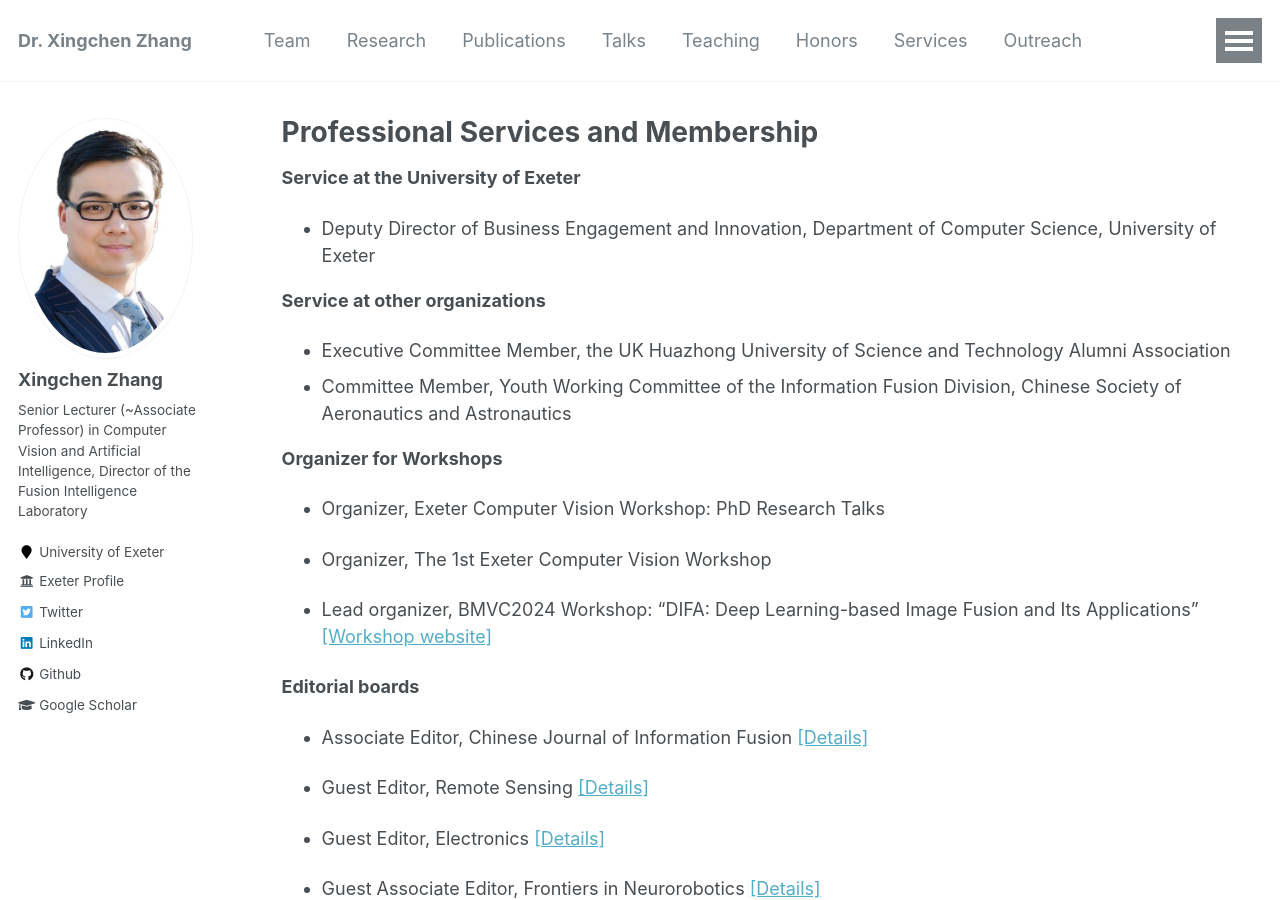
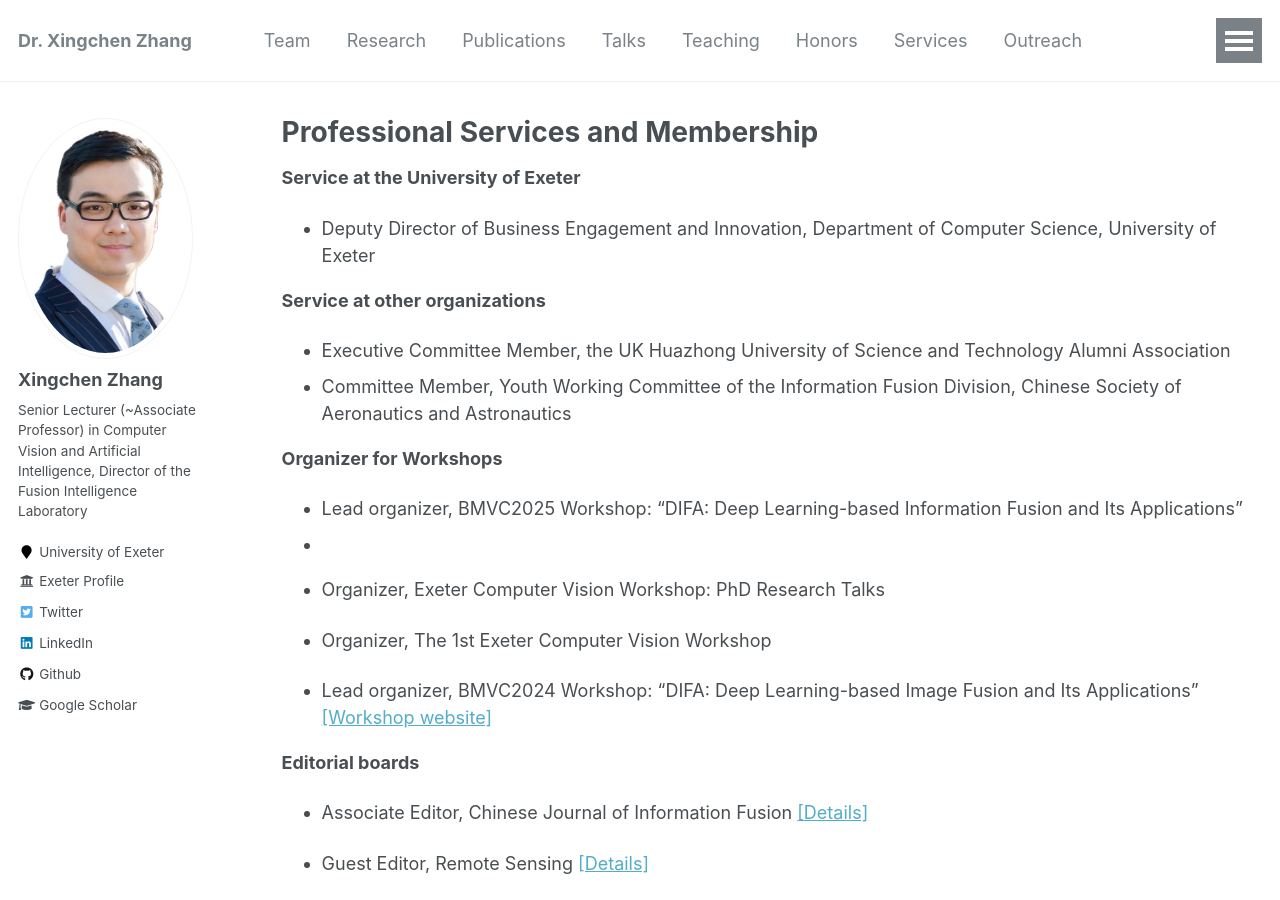
Before and after one commit to xingchenzhang/xingchenzhang.github.io, a Jekyll site: the page built from _pages/service.md, in a window 1280 px wide and 900 px high. Built offline with Jekyll 4.4.1, drawn with Linux system fonts in a browser that asks for light colours.

Commit message:
update BMVC2025 workshop

```diff
--- a/_pages/service.md
+++ b/_pages/service.md
@@ -17,6 +17,8 @@ author_profile: true
 
 **Organizer for Workshops**
 
+- Lead organizer, BMVC2025 Workshop: "DIFA: Deep Learning-based Information Fusion and Its Applications"
+-
 - Organizer, Exeter Computer Vision Workshop: PhD Research Talks
 
 - Organizer, The 1st Exeter Computer Vision Workshop
```
Also changed, not shown: _pages/about.md (+4 -0 lines).
